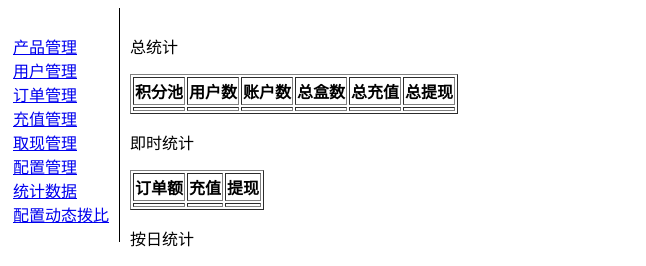
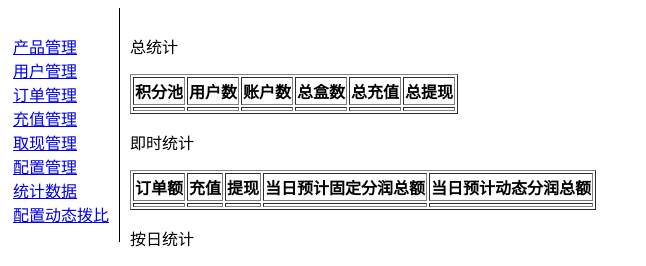
Before and after one commit to liyuebi/firstwebsite, a PHP site: page /admin/statistics.php in a window 1280 px wide. Shown: the top 266 px of the page, without its empty margins (0-646 px from the left). Run offline with PHP 8.4, Linux system fonts and the light colour scheme; data that the repository does not hold is empty.

Commit message:
add display in statistics

```diff
--- a/admin/statistics.php
+++ b/admin/statistics.php
@@ -98,12 +98,14 @@ if ($res1) {
 		        <p>即时统计</p>
 		        <table border="1">
 			        <tr>
-				        <th>订单额</th><th>充值</th><th>提现</th>
+				        <th>订单额</th><th>充值</th><th>提现</th><th>当日预计固定分润总额</th><th>当日预计动态分润总额</th>
 			        </tr>
 			        <tr>
 				        <td><?php echo $row1["OrderGross"]; ?></td>
 				        <td><?php echo $row1["Recharge"]; ?></td>
 				        <td><?php echo $row1["Withdraw"]; ?></td>
+				        <td><?php echo $row1["BonusTotal"]; ?></td>
+				        <td><?php echo $row1["DBonusTotal"]; ?></td>
 			        </tr>
 		        </table>
 	        </div>
```
